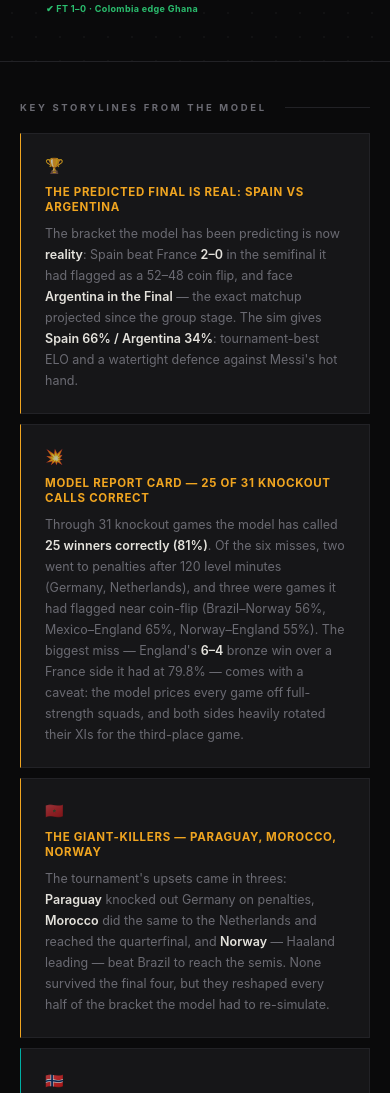
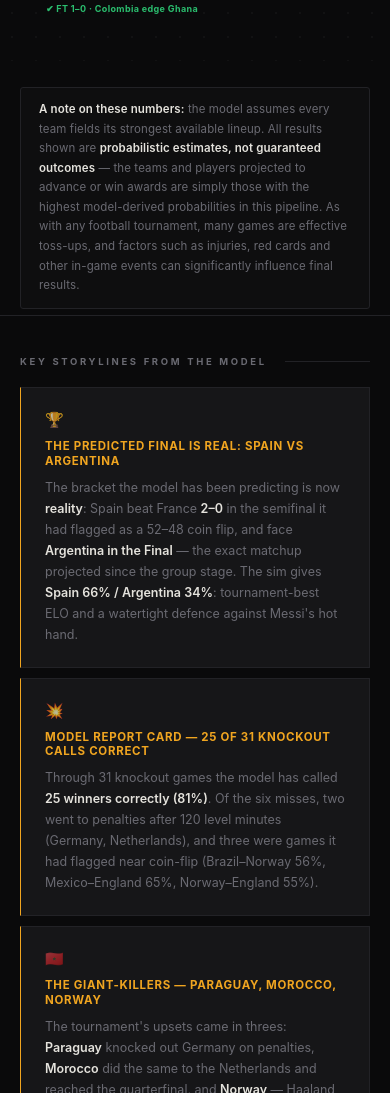
Before and after one commit to SROTRIYOSENGUPTA/wc2026-prediction, a plain HTML site: page index.html in a window 390 px wide. Shown: the part 1931-3024 px from the top of the page. Drawn offline with Linux system fonts and the light colour scheme.

Commit message:
Add model disclaimer under the bracket; drop 'biggest miss' framing
Note states the model assumes full-strength lineups, that all results are
probabilistic estimates rather than guaranteed outcomes (projections = highest
model-derived probabilities), and that toss-ups, injuries, red cards and other
in-game events can significantly influence final results.

```diff
--- a/index.html
+++ b/index.html
@@ -307,6 +307,13 @@
 /* ════════════════════════════════════════════════════
    KEY STORYLINES — editorial grid
    ════════════════════════════════════════════════════ */
+.model-note{
+  max-width:980px;margin:26px auto 6px;padding:12px 18px;
+  border:1px solid var(--bord);border-radius:3px;background:rgba(255,255,255,.02);
+  font-size:11.5px;line-height:1.7;color:var(--muted);letter-spacing:.01em
+}
+.model-note strong{color:var(--text);font-weight:600}
+@media (max-width:760px){.model-note{margin-left:20px;margin-right:20px}}
 .stories-hdr{
   padding:40px 40px 20px;
   border-top:1px solid var(--bord);
@@ -402,7 +409,14 @@
     gap:10px;padding-left:20px;padding-right:20px
   }
   .story{border:1px solid var(--bord)}
-  .stories-hdr{padding-left:20px;padding-right:20px}
+  .model-note{
+  max-width:980px;margin:26px auto 6px;padding:12px 18px;
+  border:1px solid var(--bord);border-radius:3px;background:rgba(255,255,255,.02);
+  font-size:11.5px;line-height:1.7;color:var(--muted);letter-spacing:.01em
+}
+.model-note strong{color:var(--text);font-weight:600}
+@media (max-width:760px){.model-note{margin-left:20px;margin-right:20px}}
+.stories-hdr{padding-left:20px;padding-right:20px}
   .footer{padding:20px}
   .site-title{font-size:26px}
   .ticker-eyebrow{padding-left:20px;padding-right:20px}
@@ -569,6 +583,15 @@
   <div class="binner" id="bracket"></div>
 </div>
 
+<!-- MODEL DISCLAIMER -->
+<div class="model-note">
+  <strong>A note on these numbers:</strong> the model assumes every team fields its strongest available
+  lineup. All results shown are <strong>probabilistic estimates, not guaranteed outcomes</strong> — the teams
+  and players projected to advance or win awards are simply those with the highest model-derived
+  probabilities in this pipeline. As with any football tournament, many games are effective toss-ups,
+  and factors such as injuries, red cards and other in-game events can significantly influence final results.
+</div>
+
 <!-- STORYLINES -->
 <div class="stories-hdr">
   <span class="stories-label">Key Storylines from the Model</span>
@@ -582,7 +605,7 @@
   <div class="story gold">
     <span class="story-icon">💥</span>
     <div class="story-title">Model Report Card — 25 of 31 Knockout Calls Correct</div>
-    <div class="story-body">Through 31 knockout games the model has called <strong>25 winners correctly (81%)</strong>. Of the six misses, two went to penalties after 120 level minutes (Germany, Netherlands), and three were games it had flagged near coin-flip (Brazil–Norway 56%, Mexico–England 65%, Norway–England 55%). The biggest miss — England's <strong>6–4</strong> bronze win over a France side it had at 79.8% — comes with a caveat: the model prices every game off full-strength squads, and both sides heavily rotated their XIs for the third-place game.</div>
+    <div class="story-body">Through 31 knockout games the model has called <strong>25 winners correctly (81%)</strong>. Of the six misses, two went to penalties after 120 level minutes (Germany, Netherlands), and three were games it had flagged near coin-flip (Brazil–Norway 56%, Mexico–England 65%, Norway–England 55%).</div>
   </div>
   <div class="story gold">
     <span class="story-icon">🇲🇦</span>
```
